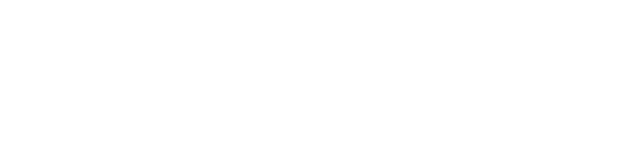
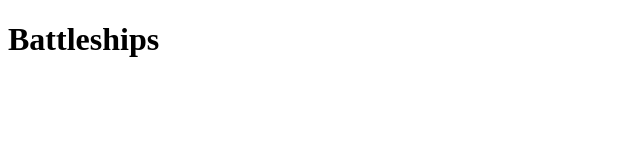
Before and after one commit to marcusicaro/battleships, a plain HTML site: page index.html in a window 1280 px wide. Shown: the whole page, without its empty margins (0-640 px from the left). Drawn offline with Linux system fonts and the light colour scheme.

```diff
--- a/index.html
+++ b/index.html
@@ -4,9 +4,10 @@
     <meta charset="UTF-8">
     <meta http-equiv="X-UA-Compatible" content="IE=edge">
     <meta name="viewport" content="width=device-width, initial-scale=1.0">
-    <title>Document</title>
+    <title>Battleships</title>
 </head>
 <body>
+    <h1>Battleships</h1>
     <script src="main.js"></script>
 </body>
 </html>
```
